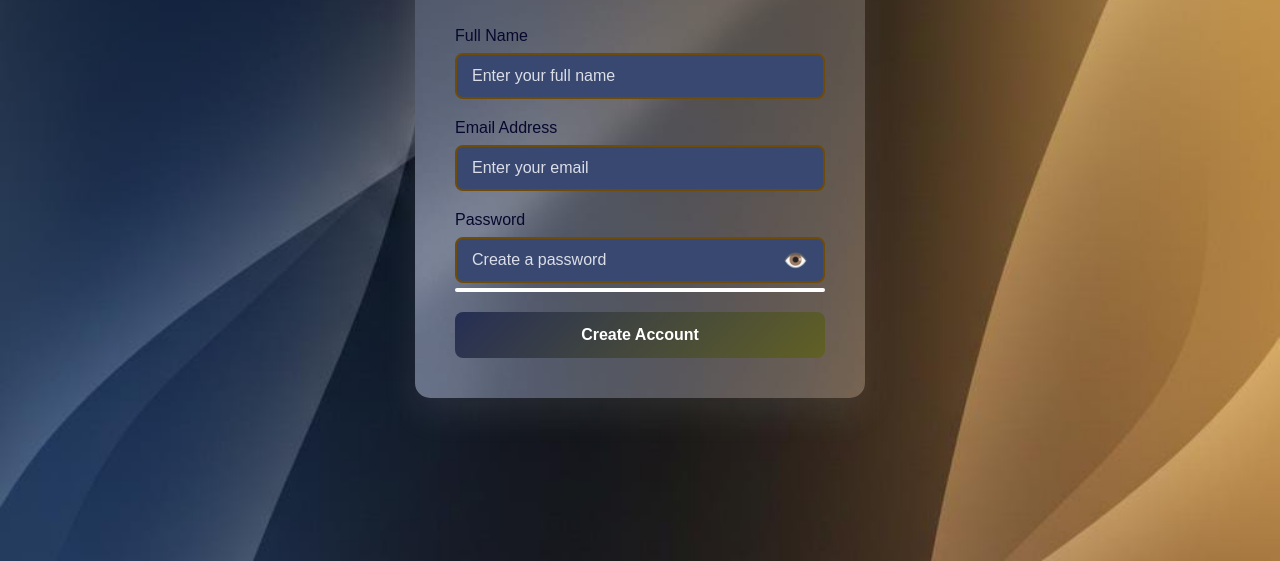
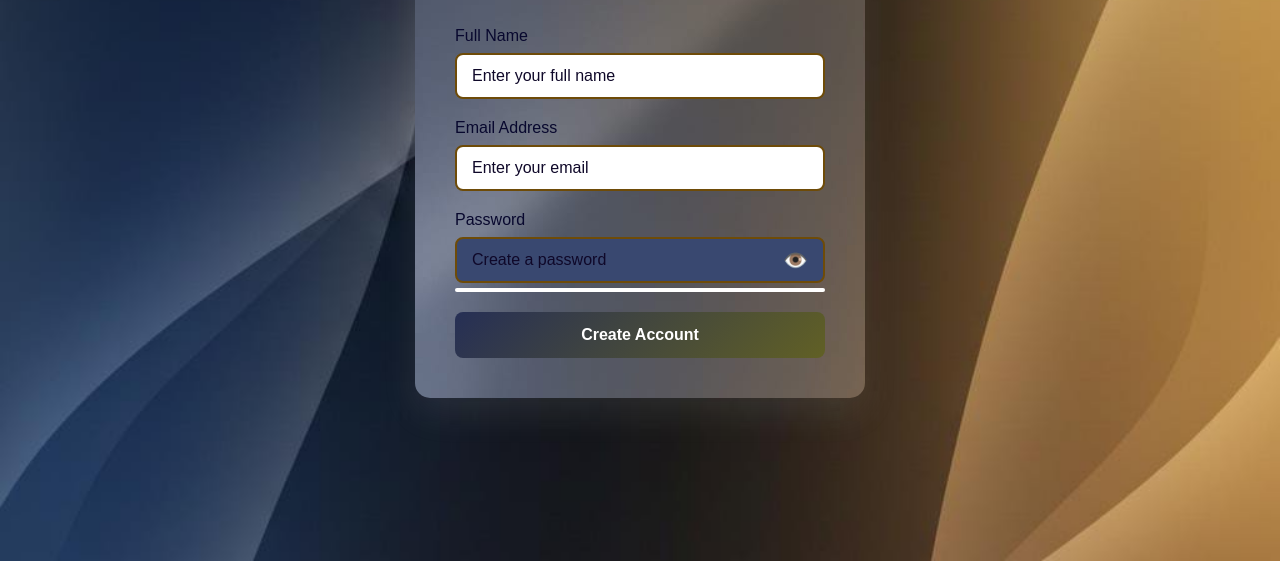
Before and after one commit to fahad4046566/Registration-form-HTML-CSS-JavaScript, a plain HTML site: page index.html in a window 1280 px wide. Shown: the part 239-800 px from the top of the page. Drawn offline with Linux system fonts and the light colour scheme.

Commit message:
Update index.html

```diff
--- a/index.html
+++ b/index.html
@@ -61,10 +61,10 @@
             border-radius: 8px;
             font-size: 16px;
             transition: all 0.3s ease;
-            background-color: #394870;
+
         }
         ::placeholder{
-            color: rgb(219, 222, 231);
+            color: rgb(15, 8, 41);
         }
 
         input:focus {
```
